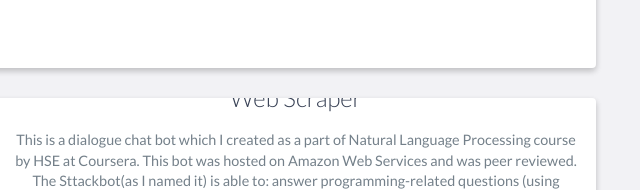
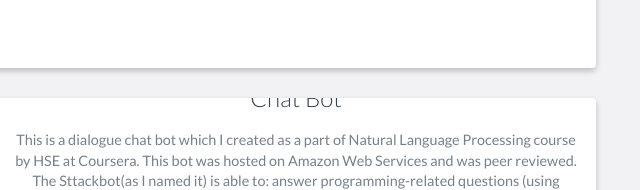
Before and after one commit to gmt20/mywebsite, a website: page index.html in a window 1280 px wide. Shown: the part 3170-3360 px from the top of the page, 494-1134 px from the left. Drawn offline with nearby package versions, Linux system fonts and the light colour scheme.

Commit message:
Update index.html

```diff
--- a/index.html
+++ b/index.html
@@ -186,7 +186,7 @@
                     </div>
                     <!-- End .project-image -->
                     <div class="project-info">
-                        <h3>Web Scraper</h3>
+                        <h3>Chat Bot</h3>
                         <p>
                            This is a dialogue chat bot which I created as a part of Natural Language Processing course by HSE at Coursera. This bot was hosted on Amazon Web Services and was peer reviewed.
 
```
